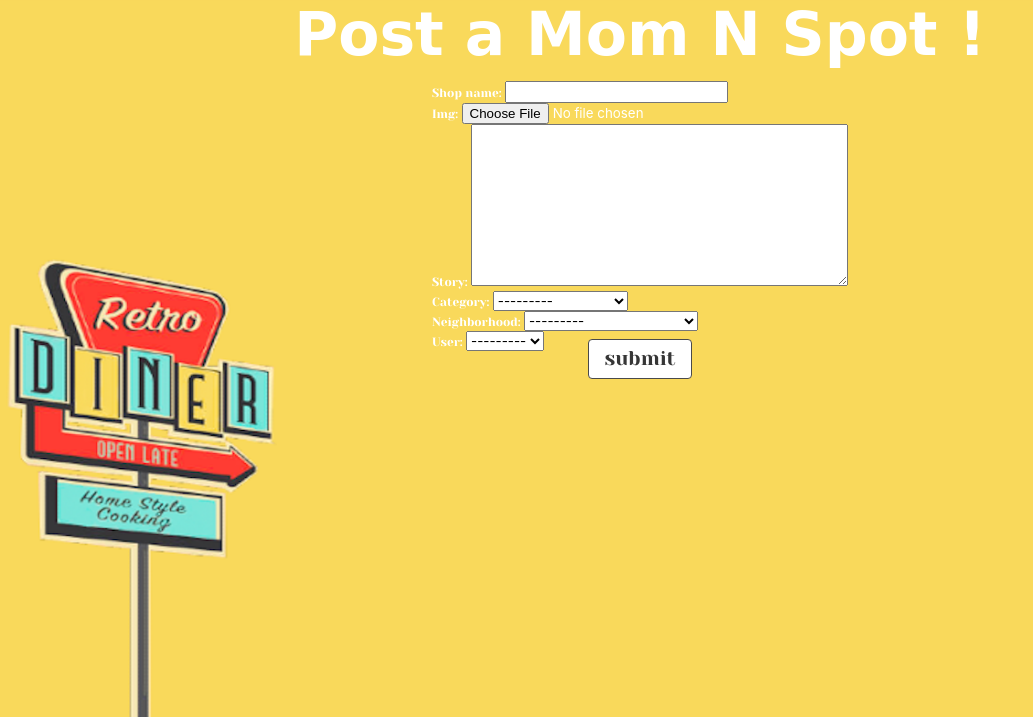
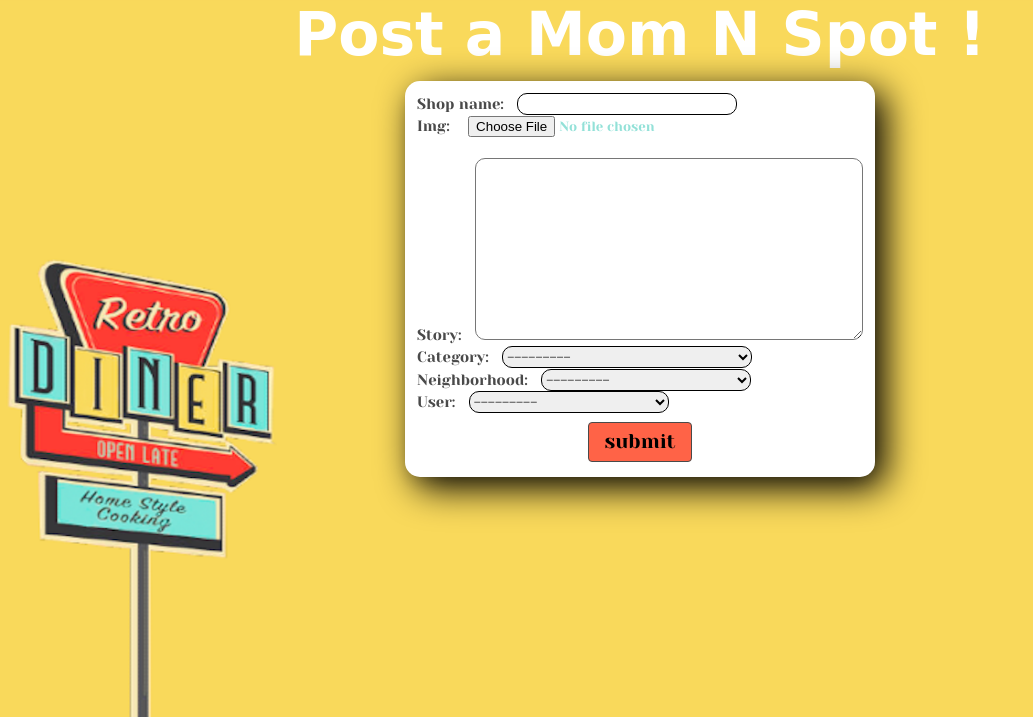
Before and after one commit to aimeemisaki/mom_n_spot, a Django app: page /posts/create/ in a window 1280 px wide. Shown: the part 51-768 px from the top of the page, without its empty margins (0-1033 px from the left). Run offline with Django 4.2, Linux system fonts and the light colour scheme; the visitor is signed in with stand-in values (Sample User, id 1); data comes from the database, SQL or seed files in the repository; some web fonts are replaced.

Commit message:
styles form in static css

```diff
--- a/main_app/static/styles/app.css
+++ b/main_app/static/styles/app.css
@@ -12,6 +12,9 @@ body {
     background-color: #F9D85B;
 }
 
+#home-logo {
+
+}
 
 html {
 height: 100%
@@ -31,6 +34,7 @@ color: #ffffff;
 padding: 40px;
 padding-right: 0;
 }
+
 
 .title {
 color: #ffffff;
@@ -126,3 +130,67 @@ border-radius: 5px;
 background-color: hsla(0, 0%, 100%, 0.1);
 cursor: pointer;
 }
+
+#form-card {
+    padding: 12px;
+    filter: drop-shadow(10px 10px 18px black);
+    border-radius: 15px;
+
+}
+
+#submit-button {
+    background-color: tomato;
+    margin-top: 20px;
+    margin-bottom: 15px;
+    color: black;
+}
+
+#id_img {
+    font-family: 'Yeseva One', cursive;
+    color: #93E1D8;
+    margin-left: 5px;
+}
+
+#id_story {
+    margin-top:20px;
+    border-radius: 10px;
+    font-family: 'Yeseva One', cursive;
+    font-size: 15px;
+}
+
+#id_category {
+    width: 250px;
+    border-radius: 10px;
+    border: solid 0.5px;
+    font-family: 'Yeseva One', cursive;
+    font-size: 15px;
+}
+label {
+    font-size: 15px;
+    margin-right: 10px;
+}
+
+#id_shop_name {
+    width: 220px;
+    border-radius: 10px;
+    border: solid 0.5px;
+    font-family: 'Yeseva One', cursive;
+    font-size: 15px;
+
+}
+
+#id_neighborhood {
+    width: 210px;
+    border-radius: 10px;
+    border: solid 0.5px;
+    font-family: 'Yeseva One', cursive;
+    font-size: 15px;
+}
+
+#id_user {
+    width: 200px;
+    border-radius: 10px;
+    border: solid 0.5px;
+    font-family: 'Yeseva One', cursive;
+    font-size: 15px;
+}
--- a/main_app/templates/index.html
+++ b/main_app/templates/index.html
@@ -21,7 +21,7 @@
         <nav class="navbar" role="navigation" aria-label="main navigation">
             <div class="navbar-brand">
                 <a class="navbar-item">
-                    <img src="{% static 'images/navLogo.png' %}" alt="LOGO" width="400" height="300" />
+                    <img src="{% static 'images/navLogo.png' %}" alt="LOGO" id="home-logo" />
                 </a>
                 <span class="navbar-burger" data-target="navbarMenuHeroC" aria-label="menu">
                     <span aria-hidden="true"></span>
--- a/main_app/templates/post_create.html
+++ b/main_app/templates/post_create.html
@@ -8,18 +8,22 @@
 {% block content %}
 <h1 class="title">Post a Mom N Spot !</h1>
 
-<div class="columns is-mobile is-centered is-vcentered">
+
+<div class="columns is-mobile is-centered">
+    <div class="card" id="form-card">
     <form method="post" enctype="multipart/form-data">
         {% csrf_token %}
         {{ form.as_p }}
         <div class="columns is-mobile is-centered is-vcentered">
             <button
             type="submit"
-            class="button is-responsive is-active">
+            class="button is-responsive is-active"
+            id="submit-button">
                 <p class="md-text">submit</p>
             </button>
         </div>
     </form>
 </div>
+</div>
 
 {%endblock%}
```
